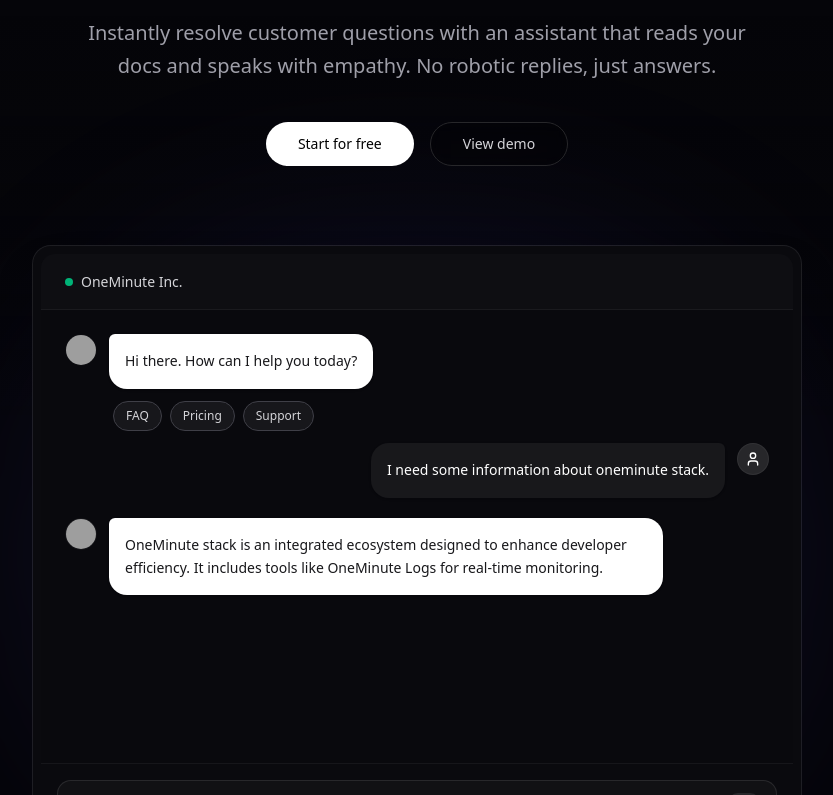
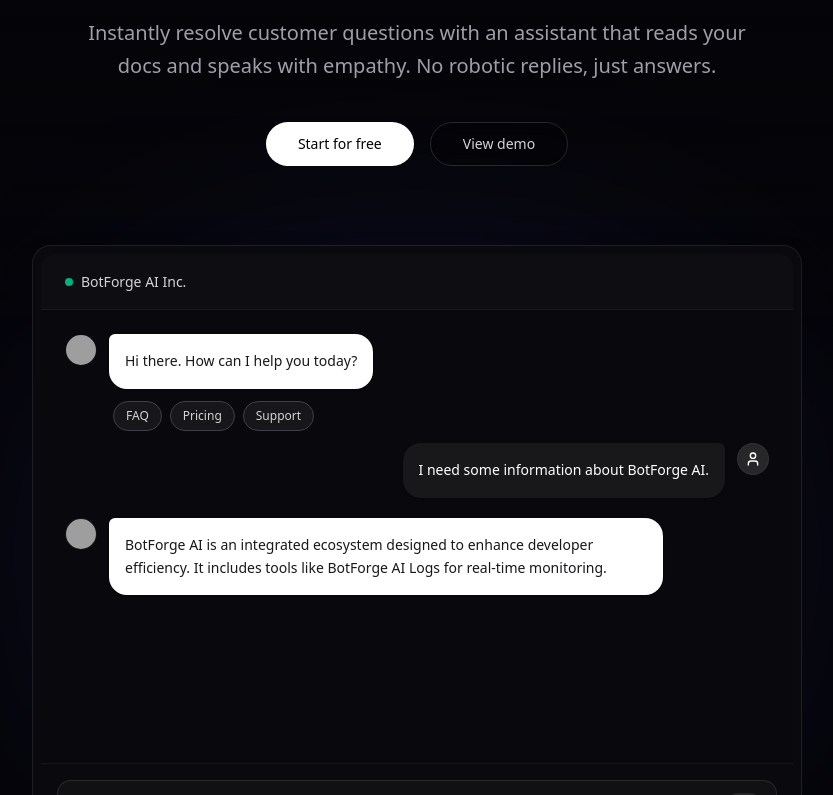
Before and after one commit to Shashank200345/AI-powered-Customer-care-and-chatbot-builder, a Next.js app: page / in a window 1280 px wide. Shown: the part 385-1180 px from the top of the page, without its empty margins (223-1056 px from the left). Built offline with nearby package versions, Linux system fonts and the light colour scheme; no server answers; grey boxes are pictures that could not be loaded.

Commit message:
some minor changes in UI

```diff
--- a/components/landing/hero/index.tsx
+++ b/components/landing/hero/index.tsx
@@ -47,7 +47,7 @@
                               <div className='flex items-center gap-2'>
                                   <div className='w-2 h-2 rounded-full bg-emerald-500 animate-pulse'/>
                                   <span className='text-sm font-medium text-zinc-300'>
-                                          OneMinute Inc.
+                                          BotForge AI Inc.
                                     </span>
                               </div>
                           </div>
@@ -83,7 +83,7 @@
                                         </div>
 
                                         <div className='p-4 rounded-2xl text-sm leading-relaxed shadow-sm bg-zinc-900 text-white rounded-tr-sm'>
-                                            I need some information about oneminute stack.
+                                            I need some information about BotForge AI.
                                         </div>
                                     </div>
                                 </div>
@@ -98,9 +98,9 @@
                                             className='w-full h-full object-cover'/>
                                         </div>
                                         <div className='p-4 rounded-2xl text-sm leading-relaxed shadow-sm bg-white text-zinc-900 rounded-tl-sm'>
-                                            OneMinute stack is an integrated ecosystem designed to
+                                            BotForge AI is an integrated ecosystem designed to
                                             enhance developer efficiency. It includes tools like
-                                            OneMinute Logs for real-time monitoring.
+                                            BotForge AI Logs for real-time monitoring.
                                         </div>
                                     </div>
                                  </div>
```
